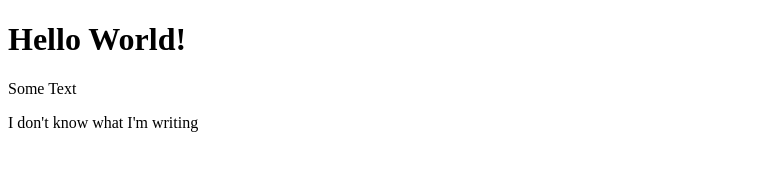
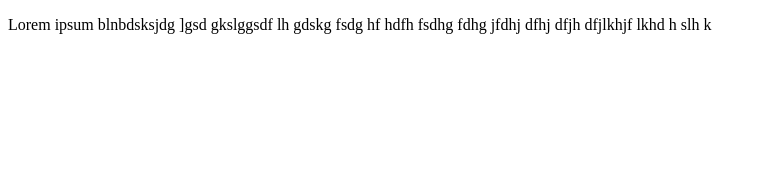
Before and after one commit to KravaVetal/site, a plain HTML site: page index.html in a window 1280 px wide. Shown: the whole page, without its empty margins (0-765 px from the left). Drawn offline with Linux system fonts and the light colour scheme.

Commit message:
third commit

```diff
--- a/index.html
+++ b/index.html
@@ -6,8 +6,7 @@
 	<link rel="stylesheet" href="css/style.css">
 </head>
 <body>
-	<h1>Hello World!</h1>
-	<p>Some Text</p>
-	<p>I don't know what I'm writing</p>
+	<p>Lorem ipsum blnbdsksjdg ]gsd gkslggsdf lh  gdskg fsdg hf hdfh
+	 fsdhg fdhg jfdhj dfhj dfjh dfjlkhjf lkhd h slh k</p>
 </body>
 </html>
```
